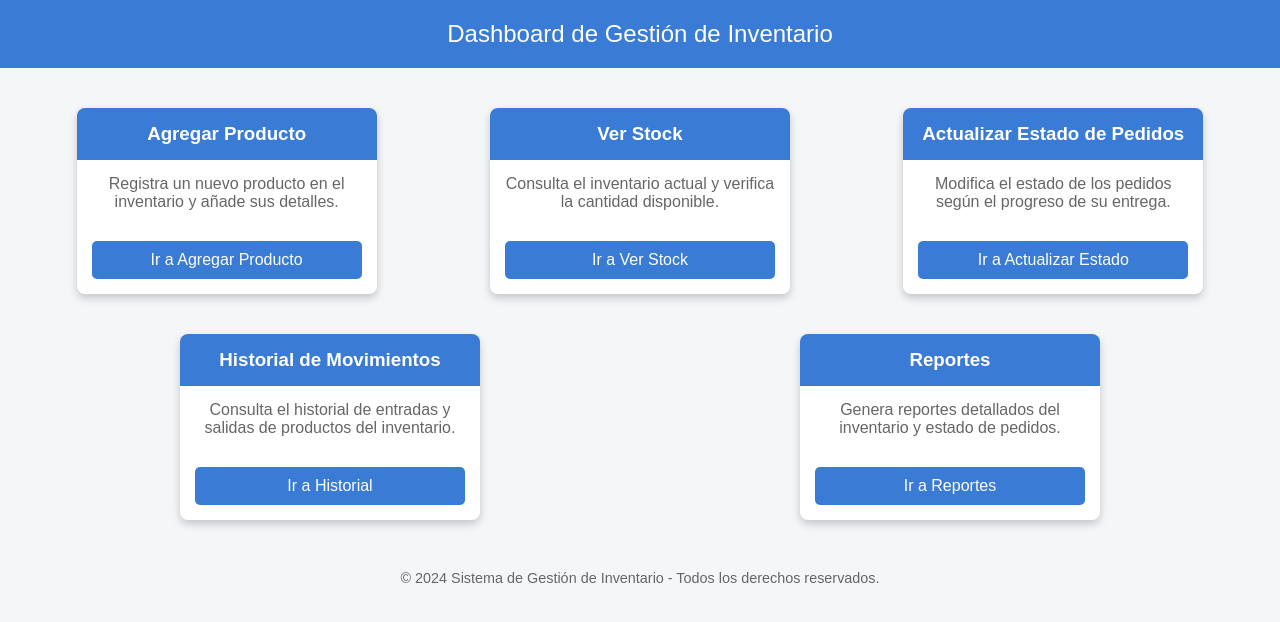
After one commit to TheN1c0/Arct_pro_gsi, a Django app: page /SGI_colaborador_dashboard/ in a window 1280 px wide. The commit adds this page. Shown: the top 622 px of the page. Run offline with Django 5.2, Linux system fonts and the light colour scheme.

Commit message:
Cambios nuevos

```diff
--- /dev/null
+++ b/SGIStockMaster/inventory_manager/templates/inventory_manager/SGI_colaborador_dashboard.html
@@ -0,0 +1,126 @@
+<!DOCTYPE html>
+<html lang="es">
+<head>
+  <meta charset="UTF-8">
+  <meta name="viewport" content="width=device-width, initial-scale=1.0">
+  <title>Dashboard - Gestión de Inventario</title>
+  <style>
+    * {
+      margin: 0;
+      padding: 0;
+      box-sizing: border-box;
+      font-family: Arial, sans-serif;
+    }
+
+    body {
+      background-color: #f4f6f8;
+      color: #333;
+    }
+
+    header {
+      background-color: #3a7bd5;
+      color: white;
+      padding: 20px;
+      text-align: center;
+      font-size: 1.5rem;
+    }
+
+    .container {
+      display: flex;
+      justify-content: space-around;
+      flex-wrap: wrap;
+      padding: 20px;
+    }
+
+    .card {
+      width: 300px;
+      background-color: white;
+      margin: 20px;
+      border-radius: 8px;
+      box-shadow: 0 4px 8px rgba(0, 0, 0, 0.2);
+      text-align: center;
+      transition: transform 0.3s ease;
+    }
+
+    .card:hover {
+      transform: translateY(-5px);
+    }
+
+    .card h3 {
+      background-color: #3a7bd5;
+      color: white;
+      padding: 15px;
+      border-radius: 8px 8px 0 0;
+    }
+
+    .card p {
+      padding: 15px;
+      font-size: 1rem;
+      color: #666;
+    }
+
+    .card a {
+      display: block;
+      text-decoration: none;
+      color: white;
+      background-color: #3a7bd5;
+      padding: 10px;
+      margin: 15px;
+      border-radius: 5px;
+      transition: background-color 0.3s ease;
+    }
+
+    .card a:hover {
+      background-color: #2f5da3;
+    }
+
+    footer {
+      text-align: center;
+      padding: 10px;
+      font-size: 0.9rem;
+      color: #666;
+    }
+  </style>
+</head>
+<body>
+  <header>
+    Dashboard de Gestión de Inventario
+  </header>
+
+  <div class="container">
+    <div class="card">
+      <h3>Agregar Producto</h3>
+      <p>Registra un nuevo producto en el inventario y añade sus detalles.</p>
+      <a href="{% url 'agregar_producto' %}">Ir a Agregar Producto</a>
+    </div>
+
+    <div class="card">
+      <h3>Ver Stock</h3>
+      <p>Consulta el inventario actual y verifica la cantidad disponible.</p>
+      <a href="{% url 'home' %}">Ir a Ver Stock</a>
+    </div>
+
+    <div class="card">
+      <h3>Actualizar Estado de Pedidos</h3>
+      <p>Modifica el estado de los pedidos según el progreso de su entrega.</p>
+      <a href="actualizar_estado.html">Ir a Actualizar Estado</a>
+    </div>
+
+    <div class="card">
+      <h3>Historial de Movimientos</h3>
+      <p>Consulta el historial de entradas y salidas de productos del inventario.</p>
+      <a href="historial_movimientos.html">Ir a Historial</a>
+    </div>
+
+    <div class="card">
+      <h3>Reportes</h3>
+      <p>Genera reportes detallados del inventario y estado de pedidos.</p>
+      <a href="reportes.html">Ir a Reportes</a>
+    </div>
+  </div>
+
+  <footer>
+    &copy; 2024 Sistema de Gestión de Inventario - Todos los derechos reservados.
+  </footer>
+</body>
+</html>
--- a/SGIStockMaster/inventory_manager/urls.py
+++ b/SGIStockMaster/inventory_manager/urls.py
@@ -14,5 +14,6 @@ urlpatterns = [
     path('home/', views.homee, name='home'),
     path('recuperar_contrasena/', views.recuperar_contrasena, name='recuperar_contrasena'),
     path('restablecer_contrasena/<str:uidb64>/<str:token>/', views.restablecer_contrasena, name='restablecer_contrasena'),
+    path('SGI_colaborador_dashboard/', views.colaborador_dashboard, name='colaborador_dashboard'),
 
 ]
--- a/SGIStockMaster/inventory_manager/views.py
+++ b/SGIStockMaster/inventory_manager/views.py
@@ -27,6 +27,8 @@ def administracion_productos(request):
 
 def recuperar_contrasena(request):
     return render(request, 'inventory_manager/SGI_recuperar_contrasena.html')
+def colaborador_dashboard(request):
+    return render(request, 'inventory_manager/SGI_colaborador_dashboard.html')
 
 
 from django.contrib.auth.tokens import default_token_generator
```
Also changed, not shown: SGIStockMaster/inventory_manager/templates/inventory_manager/SGI_administracion_pedidos.html (+126 -125 lines), SGIStockMaster/inventory_manager/templates/inventory_manager/SGI_inicio.html (+216 -44 lines), 1 other file.
